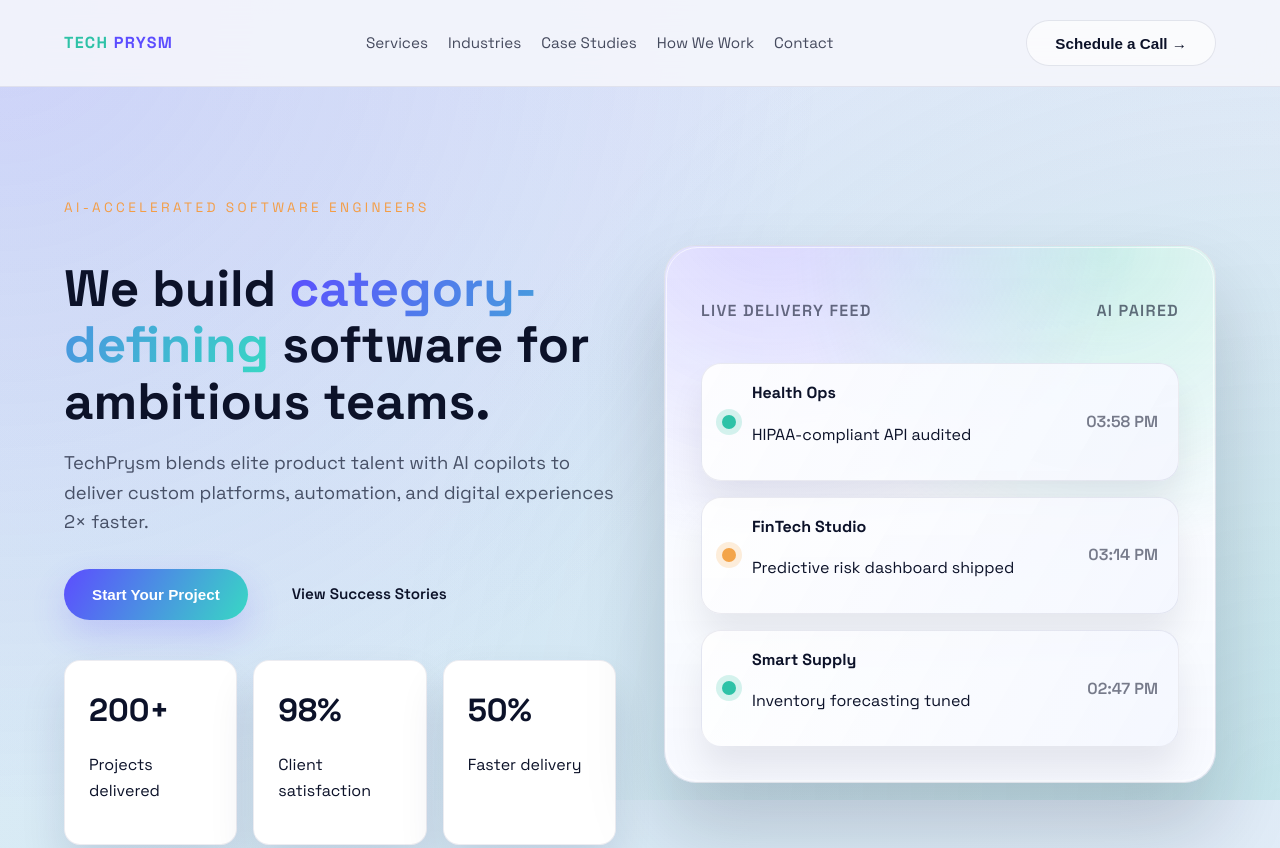
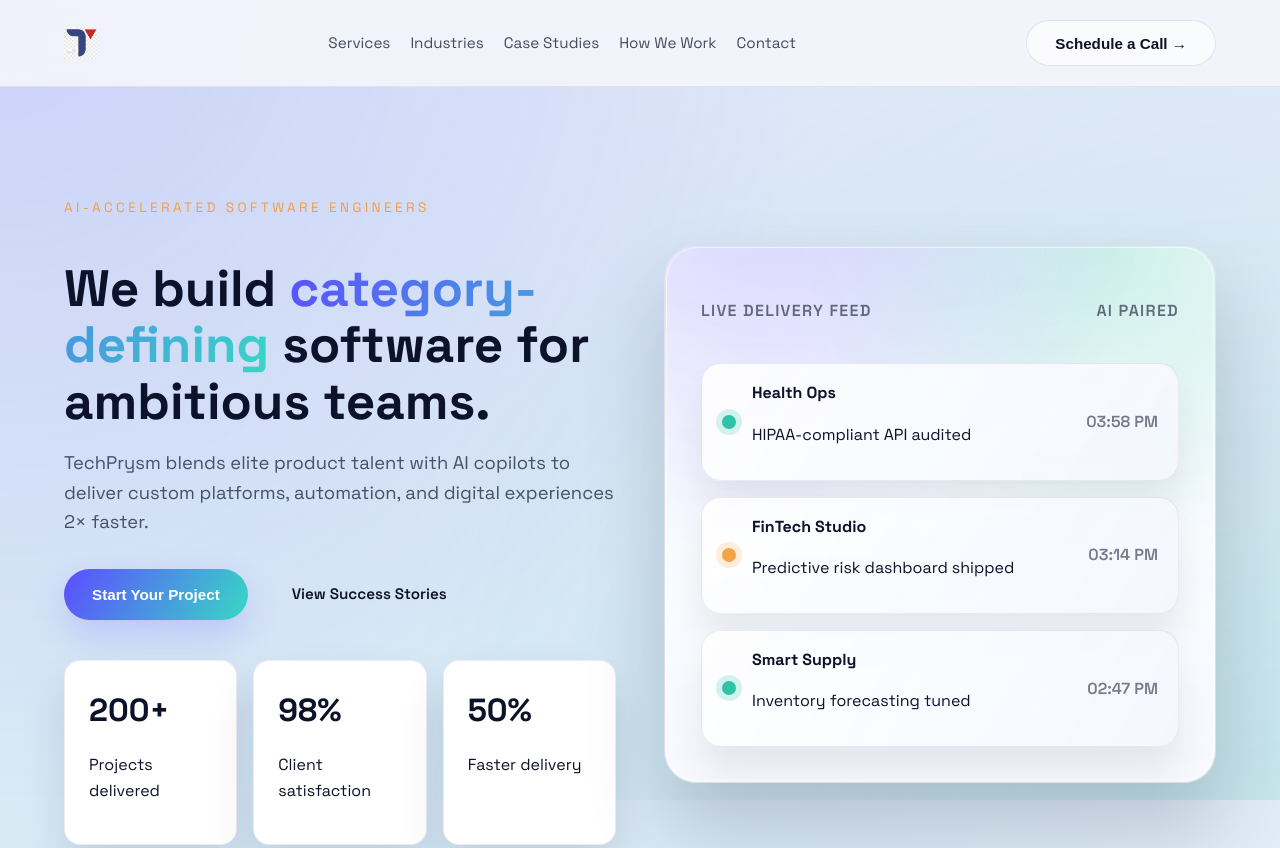
Before and after one commit to jawad-firdous/techprysm, a plain HTML site: page index.html in a window 1280 px wide. Shown: the top 848 px of the page. Drawn offline with Linux system fonts and the light colour scheme.

Commit message:
Update the logo.

```diff
--- a/index.html
+++ b/index.html
@@ -15,6 +15,9 @@
       rel="stylesheet"
     />
     <link rel="stylesheet" href="./styles.css" />
+    <link rel="icon" type="image/png" href="./favicon.png" />
+    <link rel="icon" type="image/svg+xml" href="./favicon.svg" />
+    <link rel="apple-touch-icon" href="./apple-touch-icon.png" />
   </head>
   <body>
     <div class="grain"></div>
@@ -22,9 +25,9 @@
     <div class="gradient gradient--two"></div>
     <header class="site-header">
       <div class="container">
-        <div class="logo">
-          <span>Tech</span><span>Prysm</span>
-        </div>
+        <a href="/" class="logo">
+          <img src="./logo.png" alt="TechPrysm" width="140" height="32" />
+        </a>
         <nav class="site-nav" aria-label="Primary">
           <a href="#services">Services</a>
           <a href="#industries">Industries</a>
@@ -469,9 +472,15 @@
         <div>
           <h4>Connect</h4>
           <ul class="socials">
-            <li><a href="#" aria-label="LinkedIn">LinkedIn</a></li>
-            <li><a href="#" aria-label="X">X</a></li>
-            <li><a href="#" aria-label="GitHub">GitHub</a></li>
+            <li>
+              <a
+                href="https://www.linkedin.com/company/techprysm"
+                aria-label="LinkedIn"
+                target="_blank"
+                rel="noreferrer"
+                >LinkedIn</a
+              >
+            </li>
           </ul>
         </div>
       </div>
--- a/styles.css
+++ b/styles.css
@@ -84,19 +84,15 @@
 }
 
 .logo {
-  font-weight: 700;
-  letter-spacing: 0.08em;
-  text-transform: uppercase;
   display: inline-flex;
-  gap: 0.35rem;
+  align-items: center;
+  text-decoration: none;
 }
 
-.logo span:first-child {
-  color: var(--accent-2);
-}
-
-.logo span:last-child {
-  color: var(--accent);
+.logo img {
+  height: 32px;
+  width: auto;
+  display: block;
 }
 
 .site-nav {
```
Also changed, not shown: logo.png (added).
